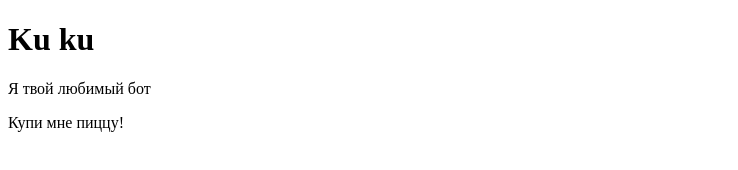
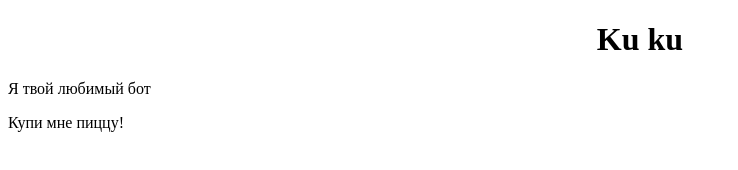
Before and after one commit to Sergiychik/bot, a plain HTML site: page index.html in a window 1280 px wide. Shown: the whole page, without its empty margins (0-738 px from the left). Drawn offline with Linux system fonts and the light colour scheme.

Commit message:
Update index.html

```diff
--- a/index.html
+++ b/index.html
@@ -7,7 +7,7 @@
     <title>Document</title>
 </head>
 <body>
-    <h1><centered>Ku ku</centered></h1>
+    <h1><center>Ku ku</center></h1>
     <p> Я твой любимый бот</p>
     <p>Купи мне пиццу!</p>
 </body>
```
